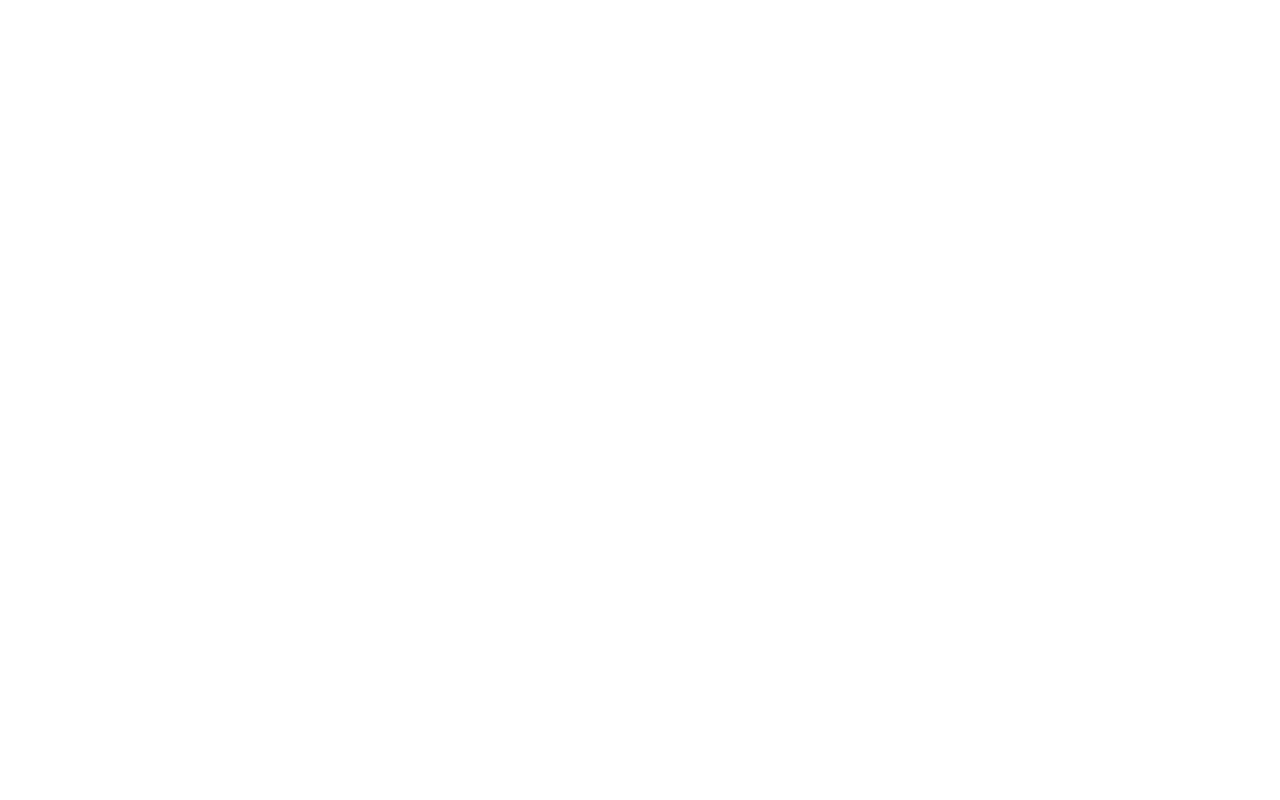
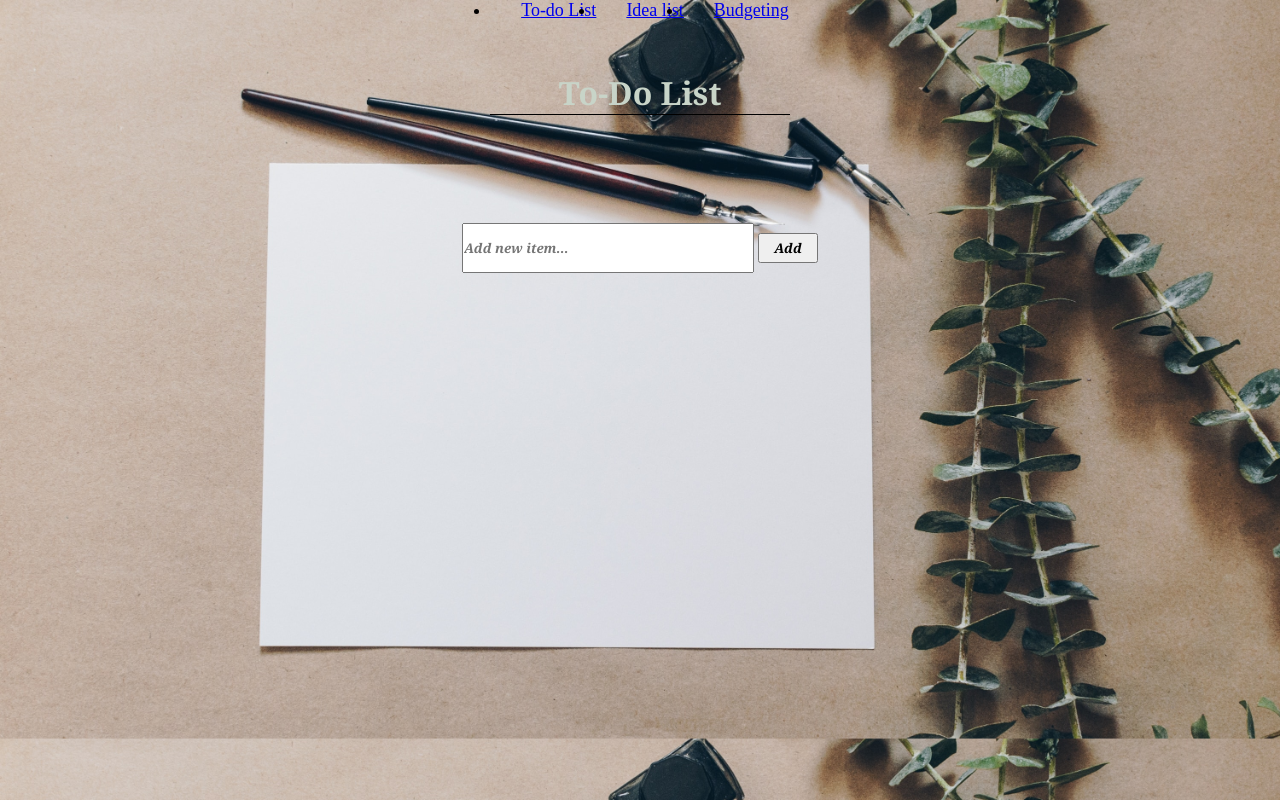
Before and after one commit to BulelaG/To-do-list, a plain HTML site: page index.html in a window 1280 px wide. Drawn offline with Linux system fonts and the light colour scheme.

Commit message:
To-do-list working

```diff
--- a/index.html
+++ b/index.html
@@ -4,12 +4,30 @@
     <meta charset="UTF-8">
     <meta http-equiv="X-UA-Compatible" content="IE=edge">
     <meta name="viewport" content="width=device-width, initial-scale=1.0">
-    <title>To-do list</title>
     <link rel="stylesheet" href="style.css">
+    <title>To-do List</title>
 </head>
 <body>
 
+    <nav>
+        <ul class="nav-links">
+            <li class="app-link"><a href="#">To-do List</a></li>
+            <li class="app-link"><a href="#">Idea list</a></li>
+            <li class="app-link"><a href="#">Budgeting</a></li>
+        </ul>
+    </nav>
 
-    <script src="script.js"></script>
+<div class="heading"><h1>To-Do List</h1></div><br>
+    <div id="todo-list">
+       <form id="form">
+        <input type="text" id="input" placeholder="Add new item...">
+        <button type="submit">Add</button>
+        <class id="edit">
+        <ul id="list"></ul>
+       </form>
+    </div>
+
+
+<script src="script.js"></script>
 </body>
 </html>
--- a/script.js
+++ b/script.js
@@ -0,0 +1,58 @@
+const form = document.getElementById('form');  //connecting the form element by id
+const input = document.getElementById('input');   //connecting the input element by id
+const list = document.getElementById('list');      //connecting the list element by id
+
+// -------------to perform some additional processing or validation before submitting the data to the server.----------------------
+
+form.addEventListener('submit', (e) => {        // sets up the event listener to listen for the "submit" event on the "form" element.
+    e.preventDefault();                        // prevents the default action of the form submission,
+    const item = input.value.trim();          // assigning the trimed input value to the variable item
+    if(item !== '') { addItem(item);   input.value = ''; } // check if our item is a string
+});
+
+// ------ loads items from the browser's localStorage object and adds them to web page. ------------
+
+function loadItems() {
+    const items = JSON.parse(localStorage.getItem('items')) || [];  //The localStorage.getItem('items') method retrieves a JSON string stored under the key 'items' from the localStorage object, which is an API that allows you to store data in the browser. If there is no data stored under the 'items' key, it returns an empty array.
+    items.forEach((item) => addItem(item));   //The forEach() method is then used to iterate over each item in the array and calls another function called addItem() to add the item to the web page.
+}
+//  the loadItems function won't run until all of the page's content has loaded
+// for the window to finish loading before running a function called "loadItems".
+window.addEventListener('load',loadItems);
+
+// ------------------------------------
+function addItem(item) {
+    const li = document.createElement('li'); //create a list element
+    li.innerHTML = `
+    <span  class="item">${item}</span>
+    <button class="edit" onclick="edit(this)">edit</button>
+    <button class="delete">x</button>
+    `;
+    list.appendChild(li);
+
+    // ---- this code sets up a delete button that removes a list item from the page and updates the stored data when clicked----
+     const deleteButton = li.querySelector('.delete');
+     deleteButton.addEventListener('click', () => {
+        li.remove();
+        saveItems();
+       });
+        saveItems();
+}
+// --------------------------------------------
+function edit(e){
+    let i = document.querySelector('.edit'); // selects an HTML element with the class "edit" using the querySelector
+    let update = prompt("Update task",);   // a prompt window that asks the user to enter a new value for a task and assigns
+     a = i.previousSibling;                    // selects the previous sibling element of the "i" element, which should be the HTML element that contains the current task value, and assigns it to a variable named "a".
+    e.parentElement.childNodes[1].innerHTML = update    //updates the innerHTML of the second child node of the parent element of the "e" object, which is assumed to be a button that triggers the edit function, with the new task value entered by the user.
+    console.log(e.parentElement.childNodes[0].innerHTML = update);  //should update the current task value displayed on the page.
+
+ localStorage.setItem('items',JSON.stringify(update));
+ saveItems();
+}
+// ---------------------Saving Items----------------------
+function saveItems() {
+    const items = Array.from(list.children).map((li) => li.querySelector('.item').textContent);
+    localStorage.setItem('items',JSON.stringify(items));
+}
+
+//  will take the current list of items in the HTML document, convert it into an array of text content, convert that array into a JSON string, and save it to localStorage with the key 'items'. This allows the user to close the browser and come back to the page later, and their list of items will still be there because it's stored in localStorage.
--- a/style.css
+++ b/style.css
@@ -0,0 +1,70 @@
+*{
+    box-sizing: border-box;
+    padding: 0;
+    margin: 0;
+}
+
+
+
+.nav-links{
+
+    display: flex;
+    justify-content: center;
+    font-size: large;
+
+}
+.app-link{
+   padding-bottom: 50px;
+   padding-inline-start: 30px;
+}
+
+
+body{
+    background-size: cover;
+    background-image: url("notes-bg.jpg");
+}
+
+#todo-list{
+display: flex;
+justify-content: center;
+}
+
+
+
+
+button{
+
+    color: black;
+    font-style:oblique;
+    font-family: Georgia, 'Times New Roman', Times, serif;
+    font-weight:900;
+    height: 30px;
+    width: 60px;
+
+}
+
+
+input{
+    margin-bottom: 30px;
+    color: black;
+    font-style:oblique;
+    font-family: Georgia, 'Times New Roman', Times, serif;
+    font-weight:800;
+    height: 50px;
+    width: 292px;
+}
+
+.heading{
+    display: flex;
+    justify-content: center;
+}
+
+h1{
+    margin-bottom: 90px;
+    text-align:  center;
+    width: 300px;
+    border-bottom:solid 1px rgb(0, 0, 0);
+    color: rgb(200, 212, 200);
+    font-weight: 900;
+    font-family:Georgia, 'Times New Roman', Times, serif;
+}
```
Also changed, not shown: notes-bg.jpg (added).
